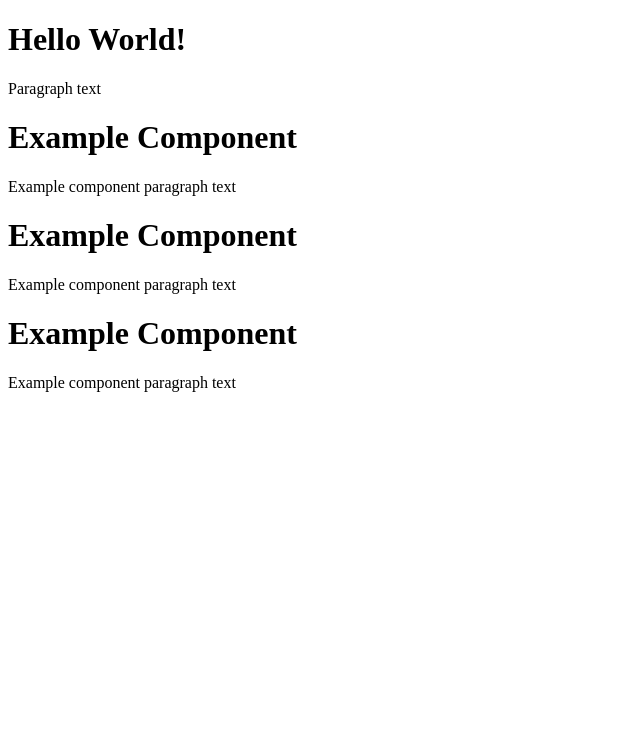
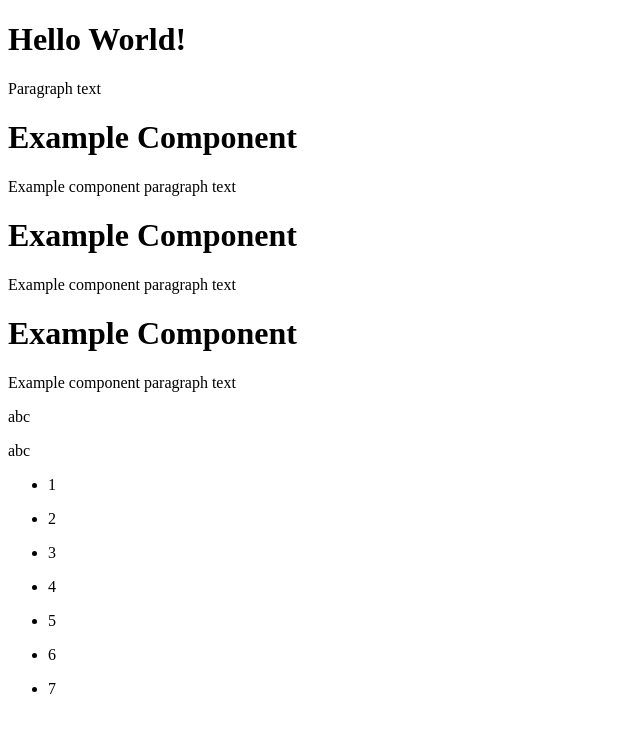
Before and after one commit to legionscript/react-crash-course, a React (Create React App) app: page / in a window 1280 px wide. Shown: the top 732 px of the page, without its empty margins (0-640 px from the left). Built offline with nearby package versions, Linux system fonts and the light colour scheme.

Commit message:
Tutorial 2

```diff
--- a/src/App.js
+++ b/src/App.js
@@ -1,6 +1,9 @@
 import Example from './components/Example'
 
 function App() {
+  const testVariable = 'abc'
+  const testArray = [1, 2, 3, 4, 5, 6, 7]
+
   return (
     <div className="App">
       <h1>Hello World!</h1>
@@ -8,6 +11,28 @@ function App() {
       <Example />
       <Example />
       <Example />
+      {testVariable === 'abc' ? (
+        <p>{testVariable}</p>
+        ) : (
+        <p>AAAAAAA</p>
+      )}
+
+      {testVariable === 'abc' && (
+        <>
+        <p>{testVariable}</p>
+        <p></p>
+        </>
+      )}
+
+      <ul>
+        {testArray.map(num => (
+          <>
+          <li>{num}</li>
+          <p></p>
+          </>
+        ))}
+      </ul>
+      {/*<p>{testVariable}</p>*/}
     </div>
   );
 }
```
